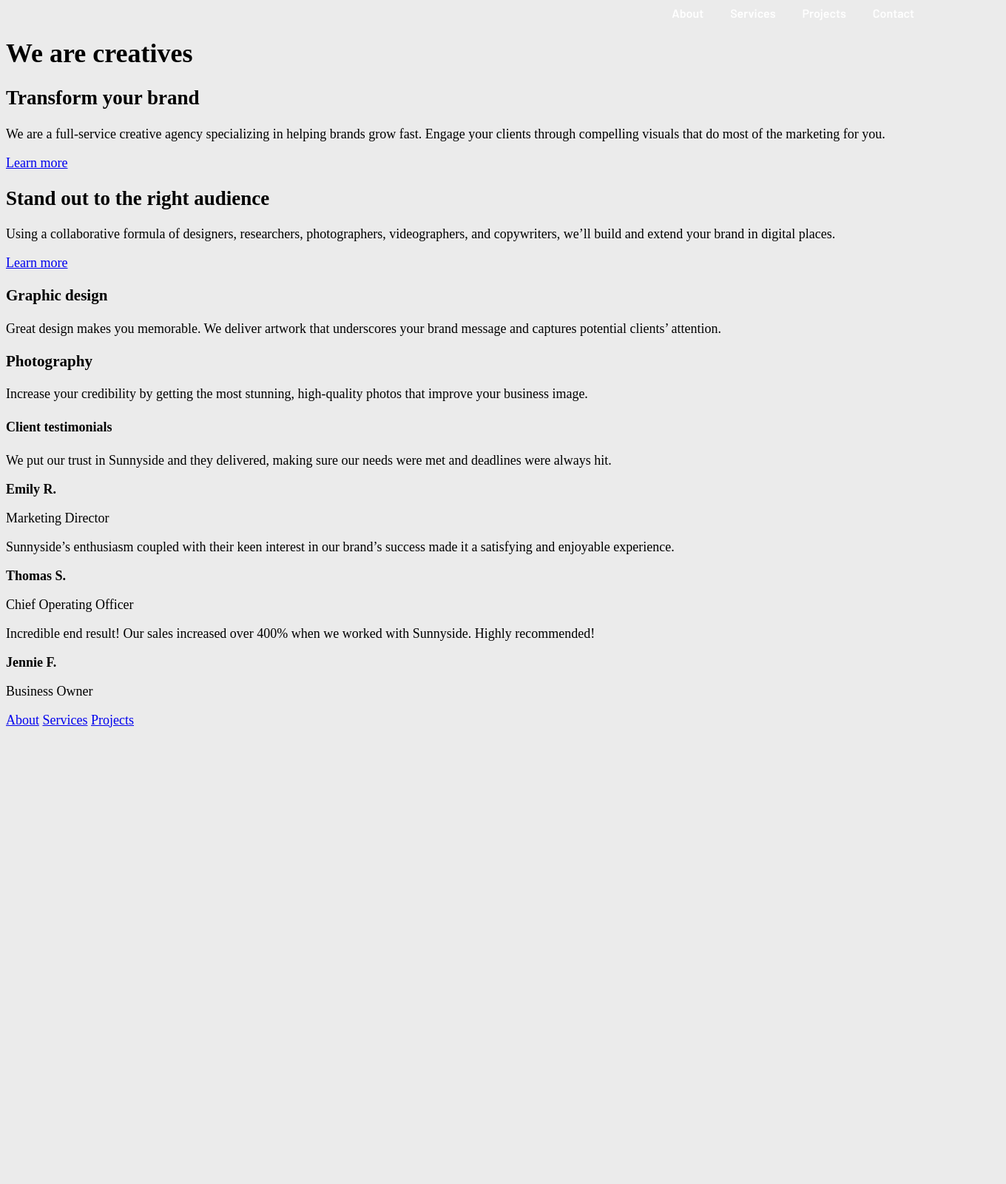
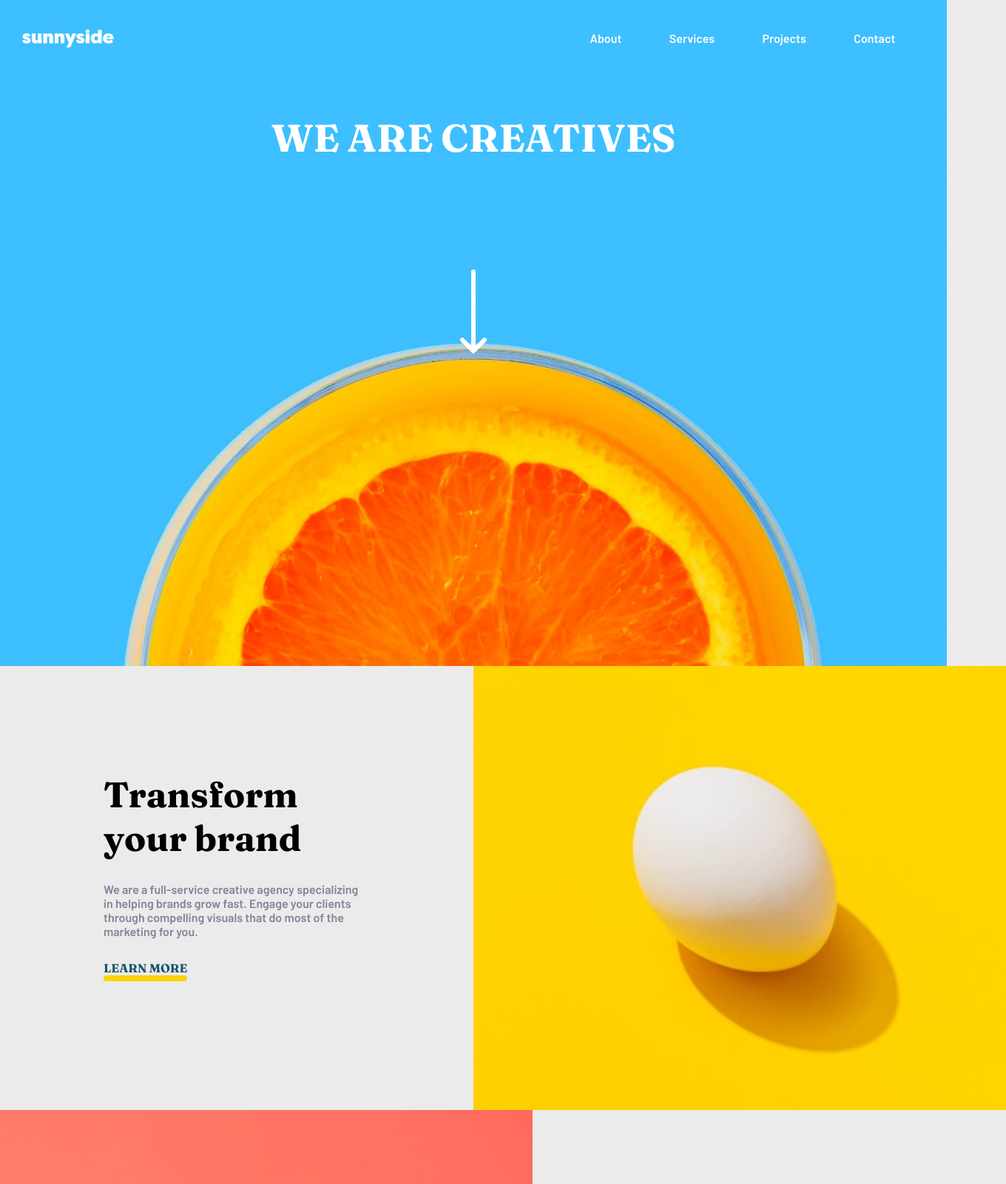
Before and after one commit to M4thez/sunnyside-landing-page, a plain HTML site: page index.html in a window 1280 px wide. Shown: the top 1600 px of the page at 74% size, 1360 px wide, since content can reach past the window. Before the commit the page ends 992 px from the top, so only its background shows below. Drawn offline with Linux system fonts and the light colour scheme.

Commit message:
Half of the site - done

```diff
--- a/index.html
+++ b/index.html
@@ -5,7 +5,7 @@
   <meta charset="UTF-8">
   <meta name="viewport" content="width=device-width, initial-scale=1.0">
   <link rel="icon" type="image/png" sizes="32x32" href="./images/favicon-32x32.png">
-  <title>Sunnyside | Landing page</title>
+  <title>sunnyside | page</title>
   <link rel="stylesheet" href="style.css">
   <link rel="preconnect" href="https://fonts.googleapis.com">
   <link rel="preconnect" href="https://fonts.gstatic.com" crossorigin>
@@ -15,36 +15,55 @@
 </head>
 
 <body>
+
+
+  <section class="header-img">
+    <header>
+      <img
+        src="images/logo.svg"
+        alt="sunnyside's brand logo" />
       <nav>
         <a href="#">About</a>
         <a href="#">Services</a>
         <a href="#">Projects</a>
         <a href="#">Contact</a>
       </nav>
+    </header>
+    <h1>We are creatives</h1>
+    <div class="icon-arrow">
+      <img
+        src="images/icon-arrow-down.svg"
+        alt="arrow icon - scroll down" />
+    </div>
+  </section>
 
-  <h1>We are creatives</h1>
+  <section class="box">
 
-
-  <section>
-
+    <div>
       <h2>Transform your brand</h2>
       <p>
         We are a full-service creative agency specializing in helping brands grow fast.
         Engage your clients through compelling visuals that do most of the marketing for you.
       </p>
-
-    <a href="#">Learn more</a>
+      <a href="#" class="yellow-underline"><b>Learn more</b></a>
+    </div>
+    <img src="images/desktop/image-transform.jpg"
+      alt="white egg on a yellow surface" />
 
   </section>
 
-  <section>
+  <section class="box">
+    <img src="images/desktop/image-stand-out.jpg"
+      alt="pinkish red glass on a pinkish background" />
+    <div>
       <h2>Stand out to the right audience</h2>
       <p>
         Using a collaborative formula of designers, researchers, photographers, videographers, and copywriters, we’ll
         build
         and extend your brand in digital places.
       </p>
-    <a href="#">Learn more</a>
+      <a href="#" class="red-underline"><b>Learn more</b></a>
+    </div>
   </section>
 
   <section>
--- a/style.scss
+++ b/style.scss
@@ -3,27 +3,153 @@ $yellow: hsl(51, 100%, 49%);
 $dark-desat-cyan: hsl(167, 40%, 24%);
 $dark-moderate-cyan: hsl(168, 34%, 41%);
 $dark-blue: hsl(198, 62%, 26%);
-$white: hsl(0, 0%, 100%);
+$dark-desat-blue: hsl(212, 27%, 19%);
+$darker-grayish-blue: hsl(213, 9%, 39%);
+$dark-grayish-blue: hsl(232, 10%, 55%);
+$grayish-blue: hsl(210, 4%, 67%);
 
-$font-barlow: 'Barlow', sans-serif;
-$font-fraunces: 'Fraunces', serif;
+$font-barlow: 'Barlow',
+sans-serif;
+$font-fraunces: 'Fraunces',
+serif;
+
+%underline {
+    content: '';
+    height: 8px;
+    border-radius: 6px;
+    display: block;
+}
 
 html {
     font-size: 18px;
+}
+
+* {
+    box-sizing: border-box;
+    margin: 0;
+    padding: 0;
 }
 
 body {
     background-color: rgb(235, 235, 235);
 }
 
+header {
+    display: flex;
+    justify-content: space-between;
+    align-items: center;
+    padding: 40px 30px;
+}
+
+a {
+    text-decoration: none;
+}
+
 nav {
     font: 600 16px $font-barlow;
-    display: flex;
     list-style-type: none;
-    justify-content: flex-end;
+
     a {
-        text-decoration: none;
-        margin-right: 2rem;
-        color: $white;
+        color: white;
+        margin-right: 1rem;
+        padding: 0.8rem 1.2rem;
+    }
+    a:hover {
+        background-color: hsla(0, 0%, 100%, 0.2);
+        border: none;
+        border-radius: 2em;
     }
 }
+
+.header-img {
+    background-image: url("images/desktop/image-header.jpg");
+    background-size: cover;
+    background-repeat: no-repeat;
+    background-position: center center;
+    height: 900px;
+}
+
+h1 {
+    text-align: center;
+    font: 700 52px $font-fraunces;
+    color: white;
+    text-transform: uppercase;
+    padding: 50px 0px;
+}
+
+.icon-arrow {
+    display: flex;
+    justify-content: center;
+    align-items: flex-end;
+    height: 250px;
+
+    img {
+        animation: MoveUpDown 2s ease-in-out infinite;
+        left: 0;
+        bottom: 0;
+    }
+}
+
+@keyframes MoveUpDown {
+
+    0%,
+    100% {
+        transform: translateY(0);
+    }
+
+    50% {
+        transform: translateY(-40px);
+    }
+}
+
+.box {
+    display: flex;
+
+    div {
+        display: flex;
+        flex-direction: column;
+        flex: 0 0 50%;
+        justify-content: center;
+        padding: 140px;
+    }
+
+    div>* {
+        margin-bottom: 30px;
+    }
+
+    h2 {
+        font: 700 48px $font-fraunces;
+    }
+
+    p {
+        font: 600 16px $font-barlow;
+        color: $dark-grayish-blue;
+    }
+
+    a {
+        color: $dark-blue;
+        font: 700 16px $font-fraunces;
+        text-transform: uppercase;
+    }
+
+    img {
+        flex: 0 0 50%;
+        object-fit: cover;
+    }
+}
+
+.yellow-underline b {
+    display: inline-block;
+}
+.yellow-underline b::after {
+    @extend %underline;
+    background: $yellow;
+}
+
+.red-underline b {
+    display: inline-block;
+}
+.red-underline b::after {
+    @extend %underline;
+    background: $soft-red;
+}
```
Also changed, not shown: style.css, 1 other file. Lines whose indentation alone changed are shown as unchanged.
